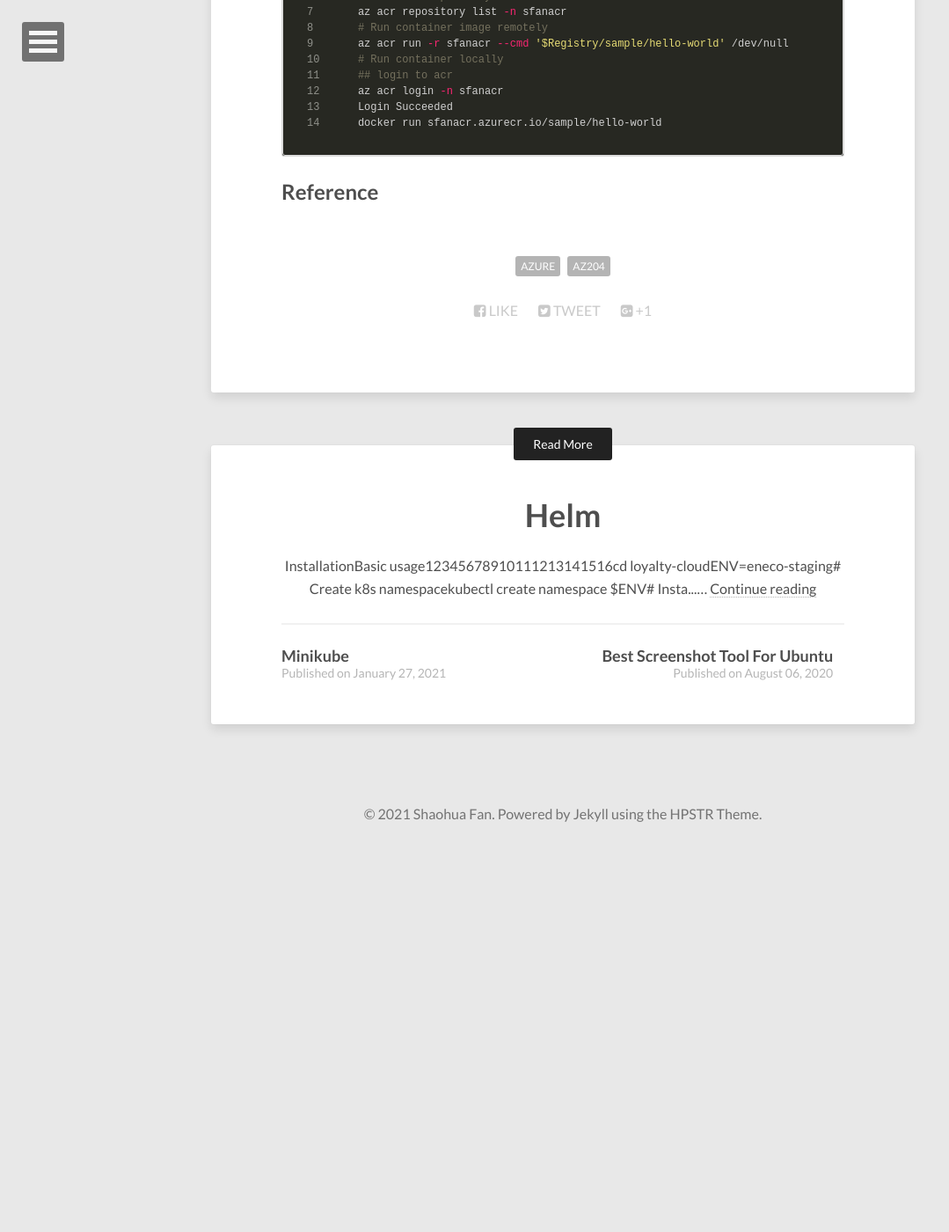
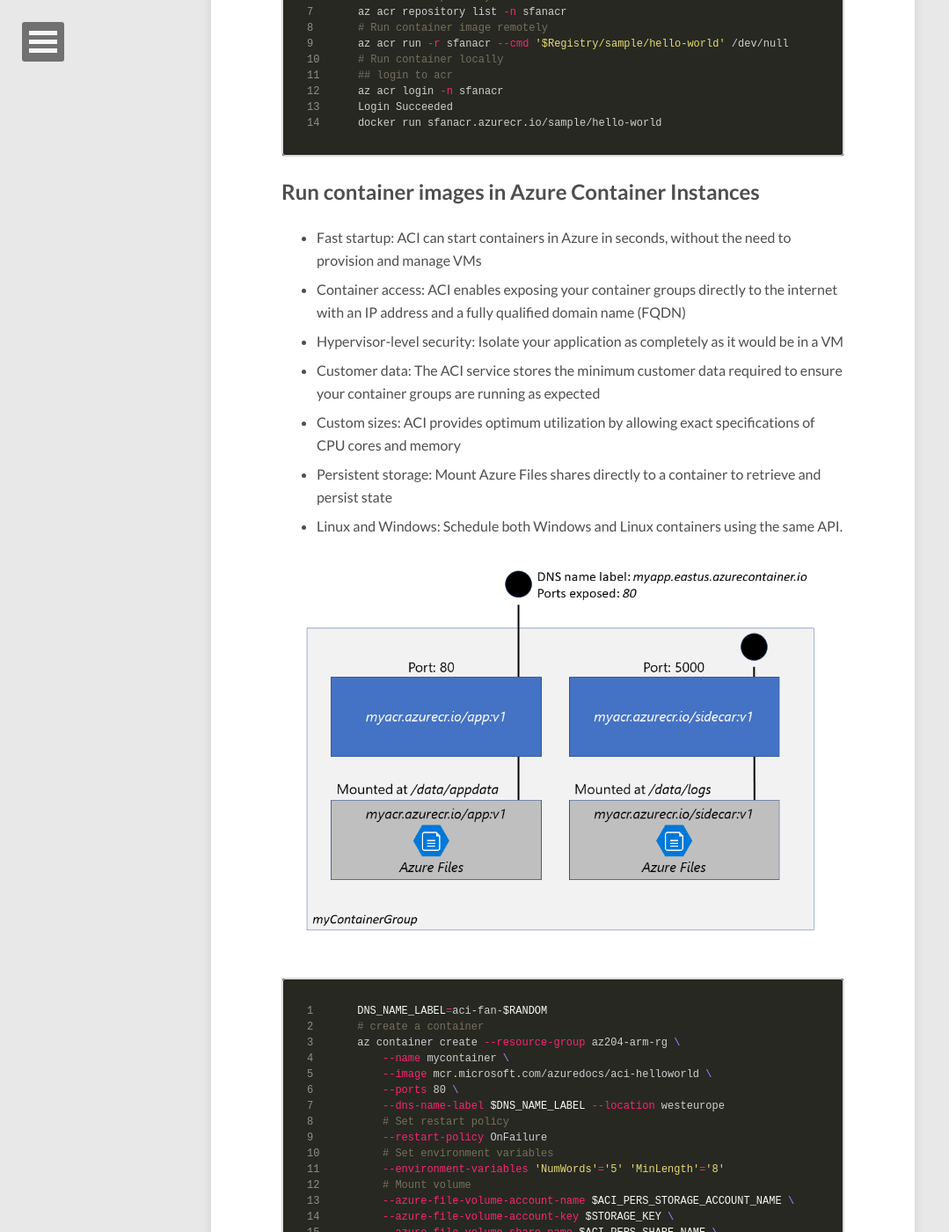
Before and after one commit to fanshaohua-fan/fanshaohua-fan.github.io, a Jekyll site: the page built from _posts/2021-10-25-AZ204.md, in a window 1280 px wide and 1400 px high, scrolled down 1892 px. Shown: the whole window at 88% size, without its empty margins (0-1079 px from the left). Built offline with Jekyll 4.4.1, drawn with Linux system fonts in a browser that asks for light colours; nearby versions of some CDN libraries; before the commit the page ends 2858 px from its top, so only the background shows below that; some of the changed text lies outside the part shown.

Commit message:
AZ204: Azure container instance

````diff
--- a/_posts/2021-10-25-AZ204.md
+++ b/_posts/2021-10-25-AZ204.md
@@ -65,4 +65,42 @@
 docker run sfanacr.azurecr.io/sample/hello-world
 ```
 
+## Run container images in Azure Container Instances
+
+
+- Fast startup: ACI can start containers in Azure in seconds, without the need to provision and manage VMs
+- Container access: ACI enables exposing your container groups directly to the internet with an IP address and a fully qualified domain name (FQDN)
+- Hypervisor-level security: Isolate your application as completely as it would be in a VM
+- Customer data: The ACI service stores the minimum customer data required to ensure your container groups are running as expected
+- Custom sizes: ACI provides optimum utilization by allowing exact specifications of CPU cores and memory
+- Persistent storage: Mount Azure Files shares directly to a container to retrieve and persist state
+- Linux and Windows: Schedule both Windows and Linux containers using the same API.
+
+![](/images/2021-10-28-19-49-35.png)
+
+
+```bash
+DNS_NAME_LABEL=aci-fan-$RANDOM
+# create a container
+az container create --resource-group az204-arm-rg \
+    --name mycontainer \
+    --image mcr.microsoft.com/azuredocs/aci-helloworld \
+    --ports 80 \
+    --dns-name-label $DNS_NAME_LABEL --location westeurope
+    # Set restart policy
+    --restart-policy OnFailure
+    # Set environment variables
+    --environment-variables 'NumWords'='5' 'MinLength'='8'
+    # Mount volume
+    --azure-file-volume-account-name $ACI_PERS_STORAGE_ACCOUNT_NAME \
+    --azure-file-volume-account-key $STORAGE_KEY \
+    --azure-file-volume-share-name $ACI_PERS_SHARE_NAME \
+    --azure-file-volume-mount-path /aci/logs/
+# Verify the container is running
+az container show --resource-group az204-arm-rg \
+    --name mycontainer
+# clean up resource
+az container delete -g az204-arm-rg -n $DNS_NAME_LABEL
+```
+
 ## Reference
````
Also changed, not shown: images/2021-10-28-19-49-35.png (added).
